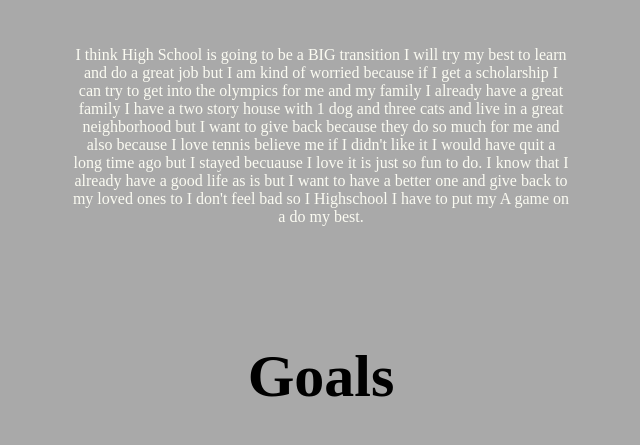
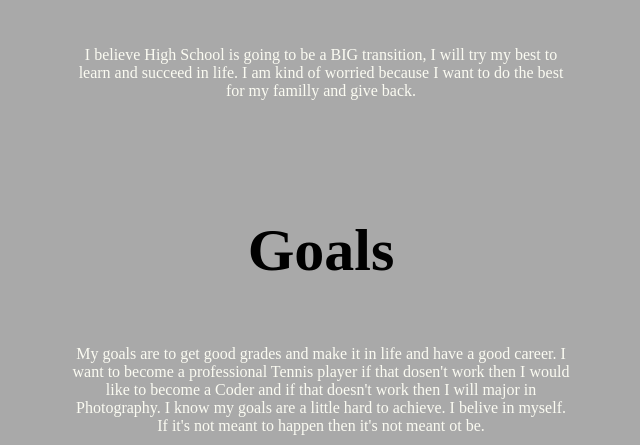
Before and after one commit to allaboutdevean/allaboutdevean.github.io, a plain HTML site: page future.html in a window 1280 px wide. Shown: the part 670-1115 px from the top of the page, without its empty margins (319-959 px from the left). Drawn offline with Linux system fonts and the light colour scheme.

Commit message:
Update future.html

```diff
--- a/future.html
+++ b/future.html
@@ -21,13 +21,13 @@
     <article>
         <h3>Highschool</h3>
     <p>
-        I think High School is going to be a BIG transition I will try my best to learn and do a great job but I am kind of worried because if I get a scholarship I can try to get into the olympics for me and my family I already have a great family I have a two story house with 1 dog and three cats and live in a great neighborhood but I want to give back because they do so much for me and also because I love tennis believe me if I didn't like it I would have quit a long time ago but I stayed becuause I love it is just so fun to do. I know that I already have a good life as is but I want to have a better one and give back to my loved ones to I don't feel bad so I Highschool I have to put my A game on a do my best.
+        I believe High School is going to be a BIG transition, I will try my best to learn and succeed in life. I am kind of worried because I want to do the best for my familly and give back.
     </p>
     </article>
     <article>
       <h3>Goals</h3>
      <p>
-       My goals are to get good grades and make it in life and have a good career with a good family and give back to my family at home my MOM, GRANDMA, AUNTY. I want to become a professional Tennis player if that dosen't work then I will become a Coder and if that doesn't work then I will become a Become a major in Photography I know that those are really hard to do but I am going to try my best am be who I want to be and if that dosen't work than I have a back up plan.I love Tennis I want to become a professional tennis player when I am older and I LOVE photography because I think it’s fun to travel all around the world and take pictures of amazing things and I can also do that with coding to travel all around the world.
+       My goals are to get good grades and make it in life and have a good career. I want to become a professional Tennis player if that dosen't work then I would like to become a Coder and if that doesn't work then I will major in Photography. I know my goals are a little hard to achieve. I belive in myself. If it's not meant to happen then it's not meant ot be.
       </p>
       <img src="https://lh3.google.com/u/1/d/1zsSTgUs7bRzhrhwWOyboBvQiP8-wwV3n=w1289-h744-iv1" width="100">
       </article>
```
